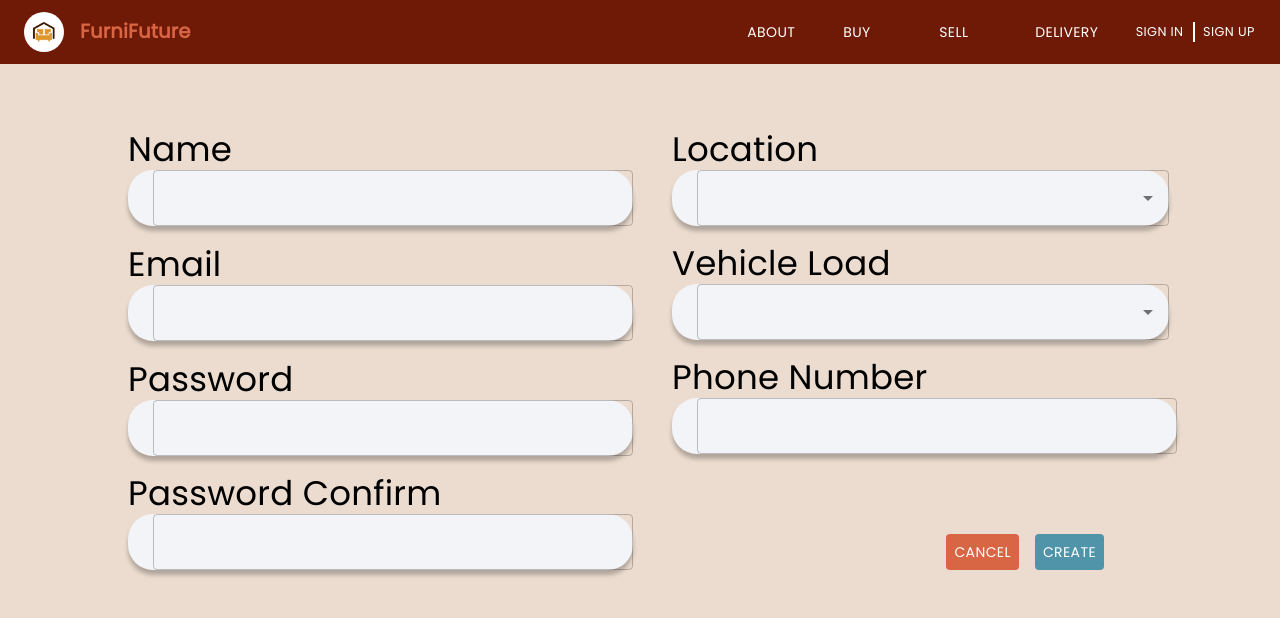
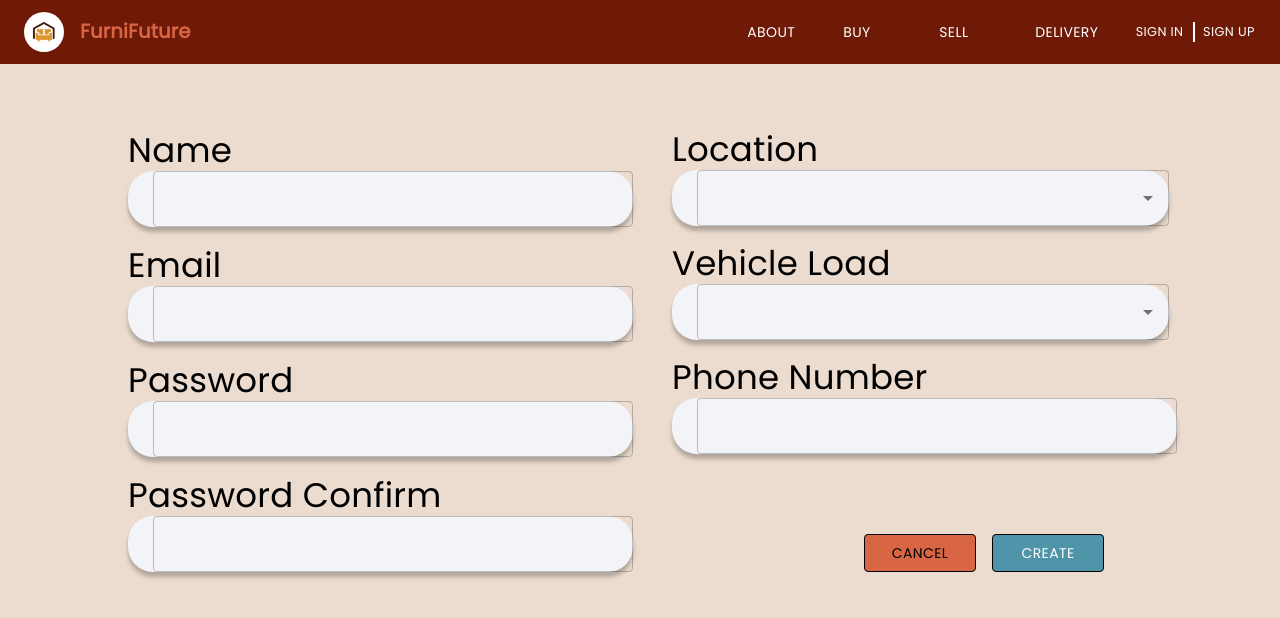
Before and after one commit to AhmadNourelddine/furnifuture, a React (Create React App) app: page /create-shipping-profile in a window 1280 px wide. Shown: the top 618 px of the page. Built offline with nearby package versions, Linux system fonts and the light colour scheme.

Commit message:
navigate when cancel

```diff
--- a/src/pages/create-shipping-profile/create-shipping-profile.js
+++ b/src/pages/create-shipping-profile/create-shipping-profile.js
@@ -24,7 +24,7 @@ const CreateShippingProfile = ()=>{
 
         const Vehicle_loads = ["500", "1000", "1500", "2000"];
 
-        let Navigate = useNavigate()
+        const Navigate = useNavigate()
         useEffect(() => {
 
           if(redirect)
@@ -146,9 +146,13 @@ const CreateShippingProfile = ()=>{
             </Box>
 
                 <Box style={{alignSelf:'flex-end'}} className='deliveryprofile-cancel-create-btns'>
-                    <Button style={{color:'white ', backgroundColor:'#D86544'}}>Cancel</Button>
+                    <Button onClick={()=>{Navigate('/delivery')}}
+                    style={{width:'7rem', border: 'solid 0.5px black', color:'black ', backgroundColor:'#D86544'}}>
+                        Cancel
+                    </Button>
                     <Button type="submit"
-                     sx={{mx:2}} style={{color:'white ', backgroundColor:'#5094AA'}}>Create</Button>
+                     sx={{mx:2}}
+                     style={{width:'7rem', border: 'solid 0.5px black', color:'white ', backgroundColor:'#5094AA'}}>Create</Button>
                 </Box>
             </Box>
 
```
